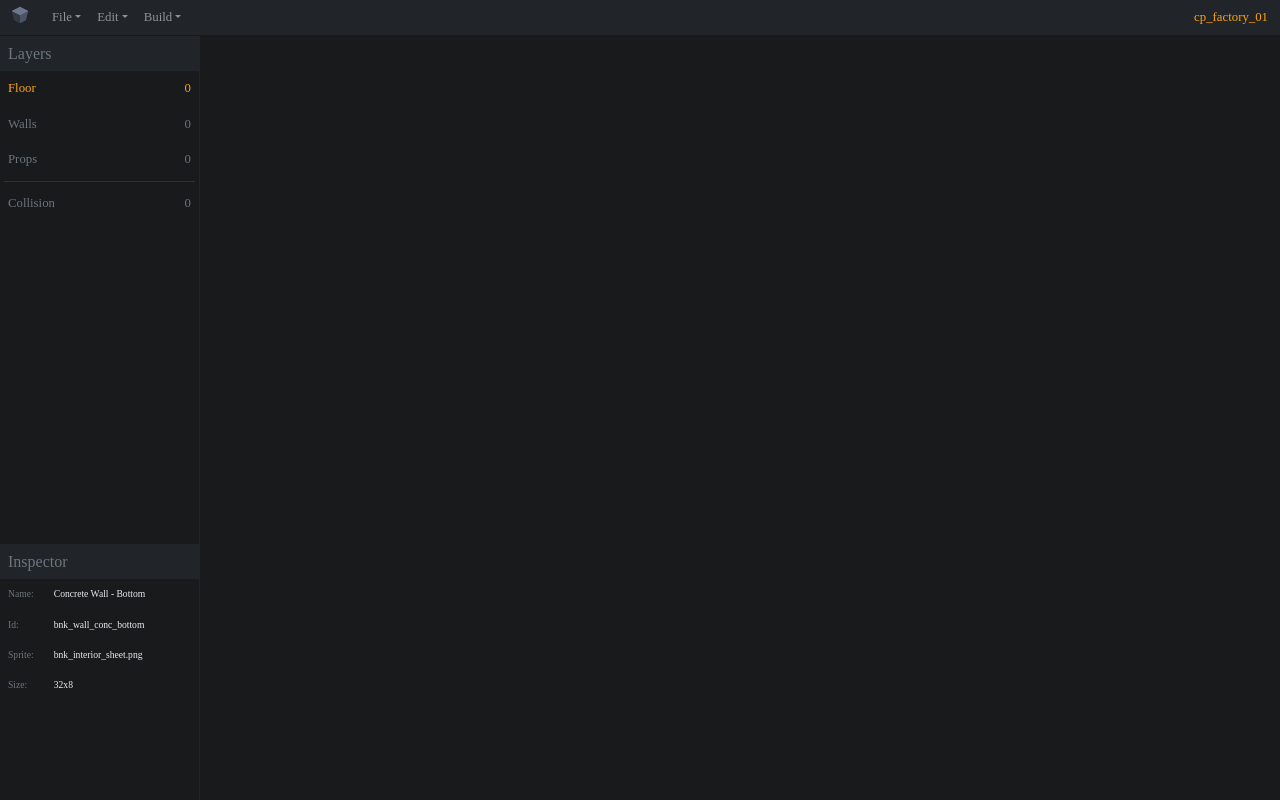
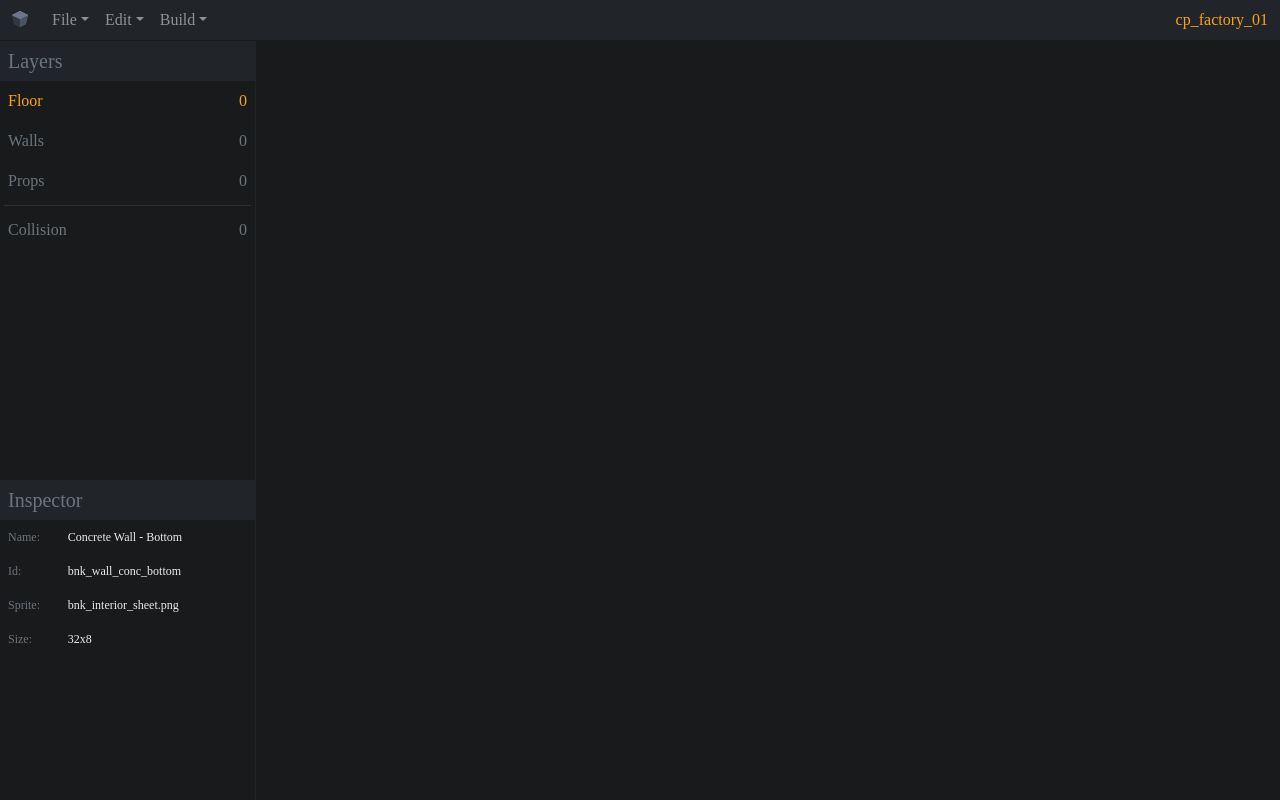
Before and after one commit to TheJimmyBlaze/Gravel, a React (Vite) app in the folder application/: page / in a window 1280 px wide. Built offline with nearby package versions, Linux system fonts and the light colour scheme; a web font is replaced by a local one.

Commit message:
Update casing and window sizes

```diff
--- a/application/src/features/inspector/inspector.jsx
+++ b/application/src/features/inspector/Inspector.jsx
@@ -8,7 +8,7 @@ const Inspector = ({
     return (
         <div
             className="d-flex flex-column w-100"
-            style={{height: "256px"}}
+            style={{height: "320px"}}
         >
 
             <div className="p-2 bg-secondary">
--- a/application/src/features/panel/Panel.jsx
+++ b/application/src/features/panel/Panel.jsx
@@ -1,6 +1,6 @@
 
-import Inspector from '../inspector/inspector';
-import Layers from '../layers/layers';
+import Inspector from '../inspector/Inspector';
+import Layers from '../layers/Layers';
 
 const Panel = ({
 
@@ -9,7 +9,7 @@ const Panel = ({
     return (
         <div
             className="d-flex flex-column flex-grow-1 border-end border-secondary"
-            style={{width: "200px"}}
+            style={{width: "256px"}}
         >
             <div className="mb-auto">
                 <Layers />
--- a/application/src/scss/_override.scss
+++ b/application/src/scss/_override.scss
@@ -2,8 +2,6 @@
 
 $min-contrast-ratio: 2.5;
 $progress-bar-transition: width 200ms linear;
-
-$font-size-base: 0.8rem;
 
 $yerrow: #FCA314;
 $oranger: #FC9014;
```
Also changed, not shown: application/src/features/explorer/Explorer.jsx (added), application/src/features/explorer/explorer.jsx (deleted), application/src/features/layers/Layers.jsx (renamed from application/src/features/layers/layers.jsx), application/src/features/menu/Menu.jsx (renamed from application/src/features/menu/menu.jsx), application/src/features/ribon/Ribon.jsx (added), application/src/features/ribon/ribon.jsx (deleted), application/src/features/workspace/Workspace.jsx (added), application/src/features/workspace/workspace.jsx (deleted).
